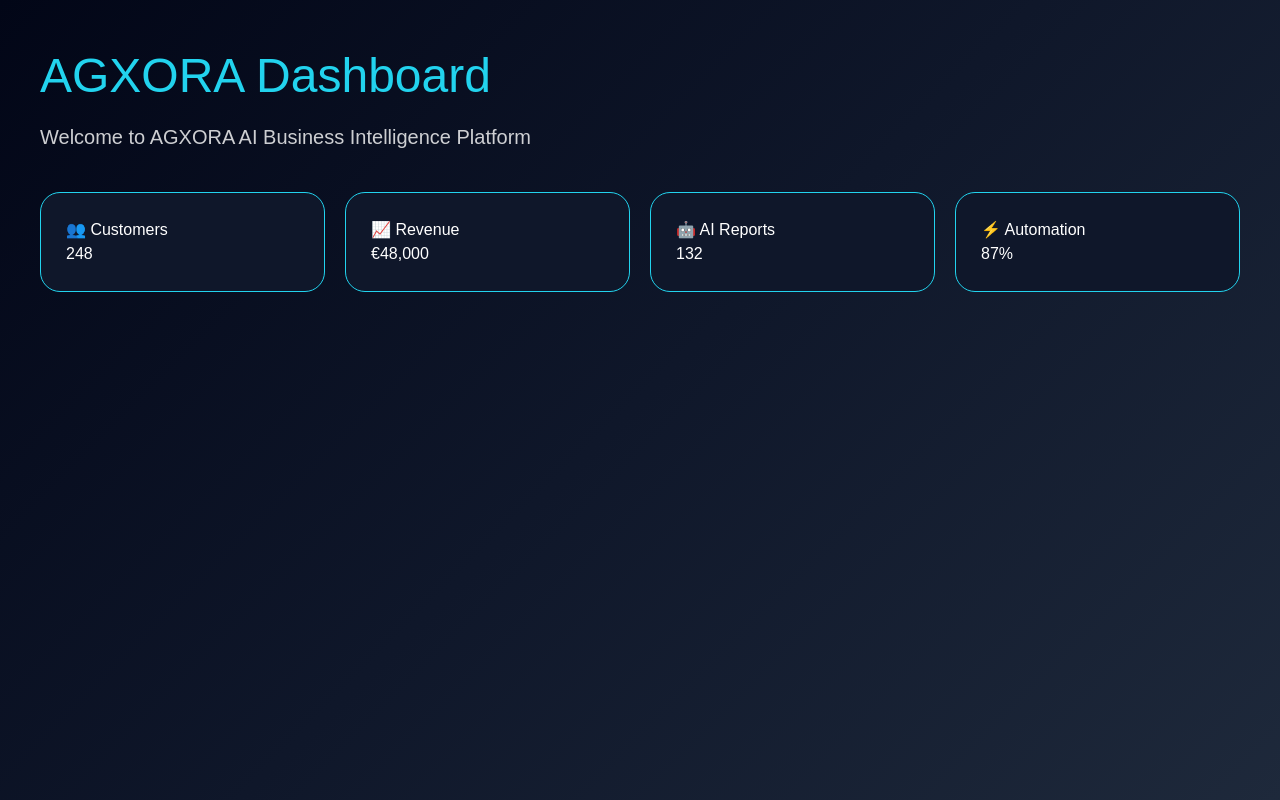
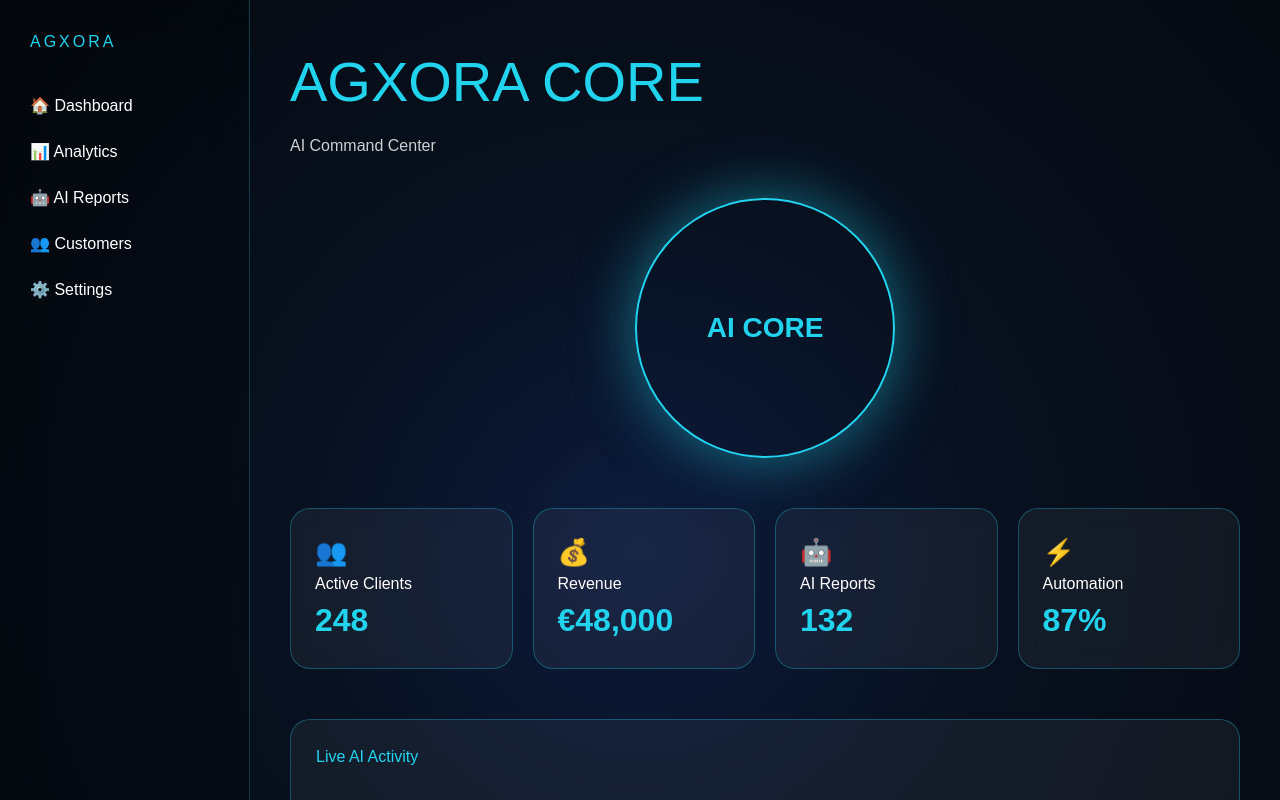
Before and after one commit to ghasemiranalireza-coder/agxora, a Next.js app in the folder agxora-v2/: page /dashboard in a window 1280 px wide. Shown: the top 800 px of the page. Built offline with nearby package versions, Linux system fonts and the light colour scheme.

Commit message:
AI Command Center Dashboard

```diff
--- a/agxora-v2/app/dashboard/page.tsx
+++ b/agxora-v2/app/dashboard/page.tsx
@@ -1,89 +1,206 @@
 export default function Dashboard() {
+  const stats = [
+    {
+      title: "Active Clients",
+      value: "248",
+      icon: "👥",
+    },
+    {
+      title: "Revenue",
+      value: "€48,000",
+      icon: "💰",
+    },
+    {
+      title: "AI Reports",
+      value: "132",
+      icon: "🤖",
+    },
+    {
+      title: "Automation",
+      value: "87%",
+      icon: "⚡",
+    },
+  ];
+
+  const activities = [
+    "AI generated a new business report",
+    "Customer analytics updated",
+    "Revenue forecast completed",
+    "Automation workflow optimized",
+    "Market trend analysis finished",
+  ];
+
   return (
     <main
       style={{
         minHeight: "100vh",
         background:
-          "linear-gradient(135deg,#020617,#0f172a,#1e293b)",
+          "radial-gradient(circle at center, #0d1b3d 0%, #081120 40%, #050910 100%)",
         color: "white",
+        display: "flex",
+      }}
+    >
+      {/* SIDEBAR */}
+
+      <aside
+        style={{
+          width: "250px",
+          background: "rgba(0,0,0,0.25)",
+          backdropFilter: "blur(20px)",
+          borderRight: "1px solid rgba(34,211,238,0.25)",
+          padding: "30px",
+        }}
+      >
+        <h2
+          style={{
+            color: "#22d3ee",
+            marginBottom: "40px",
+            letterSpacing: "3px",
+          }}
+        >
+          AGXORA
+        </h2>
+
+        <div
+          style={{
+            display: "flex",
+            flexDirection: "column",
+            gap: "22px",
+          }}
+        >
+          <span>🏠 Dashboard</span>
+          <span>📊 Analytics</span>
+          <span>🤖 AI Reports</span>
+          <span>👥 Customers</span>
+          <span>⚙️ Settings</span>
+        </div>
+      </aside>
+
+      {/* CONTENT */}
+
+      <section
+        style={{
+          flex: 1,
           padding: "40px",
         }}
       >
         <h1
           style={{
-          fontSize: "48px",
+            fontSize: "56px",
             color: "#22d3ee",
             marginBottom: "10px",
           }}
         >
-        AGXORA Dashboard
+          AGXORA CORE
         </h1>
 
         <p
           style={{
-          fontSize: "20px",
             opacity: 0.8,
             marginBottom: "40px",
           }}
         >
-        Welcome to AGXORA AI Business Intelligence Platform
+          AI Command Center
         </p>
+
+        {/* CORE */}
+
+        <div
+          style={{
+            display: "flex",
+            justifyContent: "center",
+            marginBottom: "50px",
+          }}
+        >
+          <div
+            style={{
+              width: "260px",
+              height: "260px",
+              borderRadius: "50%",
+              border: "2px solid #22d3ee",
+              display: "flex",
+              alignItems: "center",
+              justifyContent: "center",
+              fontSize: "28px",
+              fontWeight: "bold",
+              color: "#22d3ee",
+              boxShadow: "0 0 60px rgba(34,211,238,0.5)",
+            }}
+          >
+            AI CORE
+          </div>
+        </div>
+
+        {/* KPI */}
 
         <div
           style={{
             display: "grid",
-          gridTemplateColumns: "repeat(auto-fit,minmax(250px,1fr))",
+            gridTemplateColumns: "repeat(auto-fit,minmax(220px,1fr))",
             gap: "20px",
+            marginBottom: "50px",
           }}
         >
+          {stats.map((item) => (
             <div
+              key={item.title}
               style={{
-            background: "#0f172a",
-            border: "1px solid #22d3ee",
+                padding: "24px",
                 borderRadius: "20px",
-            padding: "25px",
+                background: "rgba(255,255,255,0.05)",
+                border: "1px solid rgba(34,211,238,0.3)",
+                backdropFilter: "blur(10px)",
               }}
             >
-          <h2>👥 Customers</h2>
-          <h1>248</h1>
-        </div>
+              <div style={{ fontSize: "26px" }}>{item.icon}</div>
+
+              <h3>{item.title}</h3>
 
               <div
                 style={{
-            background: "#0f172a",
-            border: "1px solid #22d3ee",
-            borderRadius: "20px",
-            padding: "25px",
+                  fontSize: "32px",
+                  color: "#22d3ee",
+                  fontWeight: "bold",
                 }}
               >
-          <h2>📈 Revenue</h2>
-          <h1>€48,000</h1>
+                {item.value}
               </div>
+            </div>
+          ))}
+        </div>
+
+        {/* ACTIVITY */}
 
         <div
           style={{
-            background: "#0f172a",
-            border: "1px solid #22d3ee",
+            padding: "25px",
             borderRadius: "20px",
-            padding: "25px",
+            background: "rgba(255,255,255,0.05)",
+            border: "1px solid rgba(34,211,238,0.3)",
           }}
         >
-          <h2>🤖 AI Reports</h2>
-          <h1>132</h1>
-        </div>
-
-        <div
+          <h2
             style={{
-            background: "#0f172a",
-            border: "1px solid #22d3ee",
-            borderRadius: "20px",
-            padding: "25px",
+              color: "#22d3ee",
+              marginBottom: "20px",
             }}
           >
-          <h2>⚡ Automation</h2>
-          <h1>87%</h1>
+            Live AI Activity
+          </h2>
+
+          {activities.map((item, index) => (
+            <div
+              key={index}
+              style={{
+                padding: "12px 0",
+                borderBottom: "1px solid rgba(255,255,255,0.1)",
+              }}
+            >
+              ⚡ {item}
             </div>
+          ))}
         </div>
+      </section>
     </main>
   );
 }
```
Lines whose indentation alone changed are shown as unchanged.
